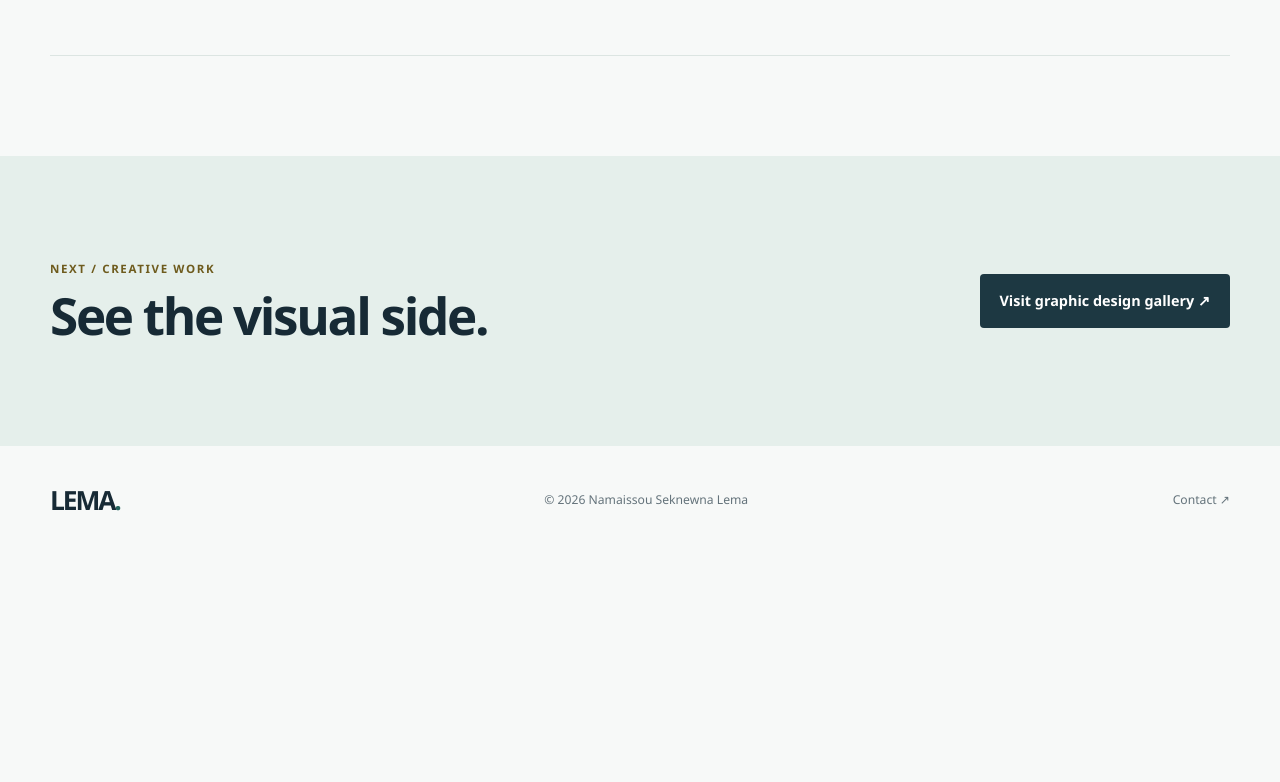
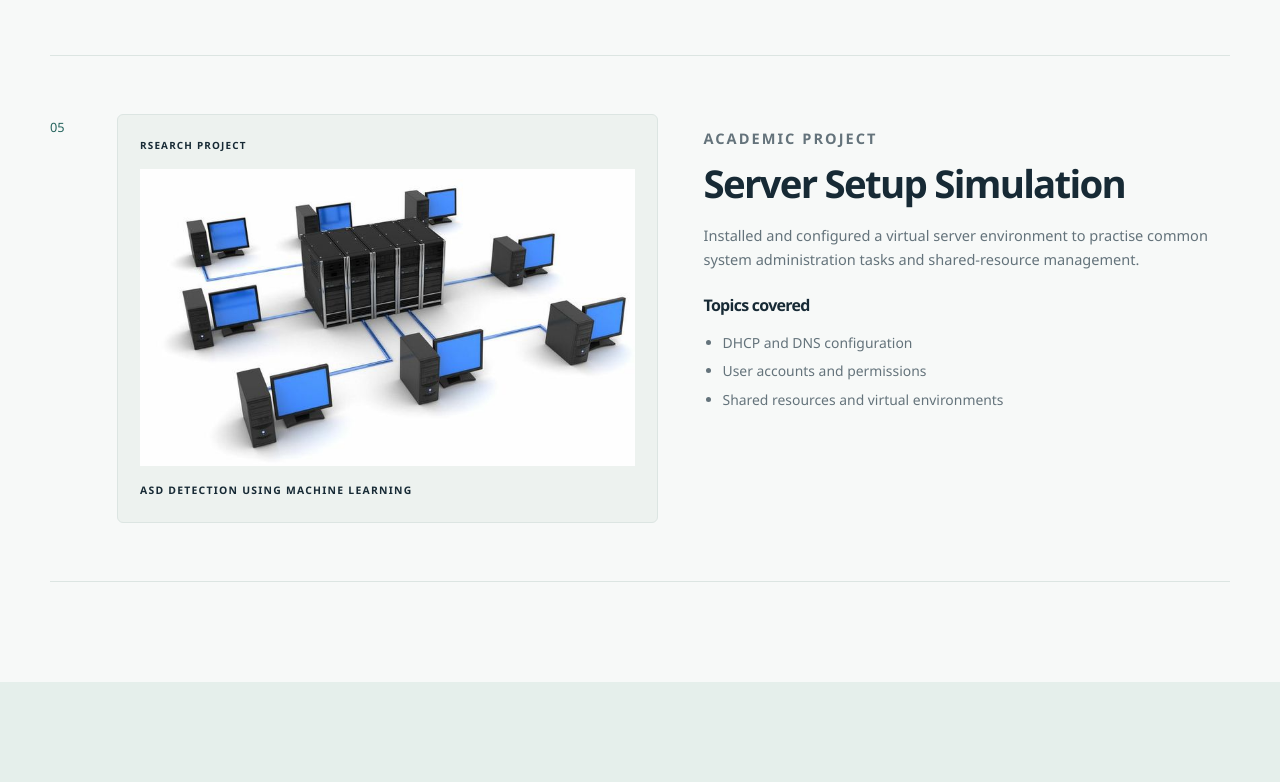
Before and after one commit to Namaissou/lema-portfolio, a plain HTML site: page projects.html in a window 1280 px wide. Shown: the part 2815-3597 px from the top of the page. Before the commit the page ends 3369 px from the top, so only its background shows below. Drawn offline with Linux system fonts and the light colour scheme.

Commit message:
Add server setup project details to projects.html

```diff
--- a/projects.html
+++ b/projects.html
@@ -119,6 +119,27 @@
                         </ul>
                     </div>
                 </article>
+                <article class="project-row" id="server">
+                    <div class="project-number">05</div>
+                    <div class="project-visual visual-server">
+                        <div class="visual-label">RSEARCH PROJECT</div>
+                        <img class="project-visual-image" src="images/Servidor%20web.jpg" alt="Server connected to client computers for the server setup project" loading="lazy">
+                        <div class="project-image-placeholder">Add your server project image<br><span>Replace images/Servidor web.jpg</span></div>
+                        <p>ASD DETECTION USING MACHINE LEARNING
+                        </p>
+                    </div>
+                    <div class="project-copy">
+                        <p class="eyebrow">ACADEMIC PROJECT</p>
+                        <h2>Server Setup Simulation</h2>
+                        <p>Installed and configured a virtual server environment to practise common system administration tasks and shared-resource management.</p>
+                        <h3>Topics covered</h3>
+                        <ul>
+                            <li>DHCP and DNS configuration</li>
+                            <li>User accounts and permissions</li>
+                            <li>Shared resources and virtual environments</li>
+                        </ul>
+                    </div>
+                </article>
             </section>
             <section class="next-step">
                 <div class="wrap next-step-inner">
```
